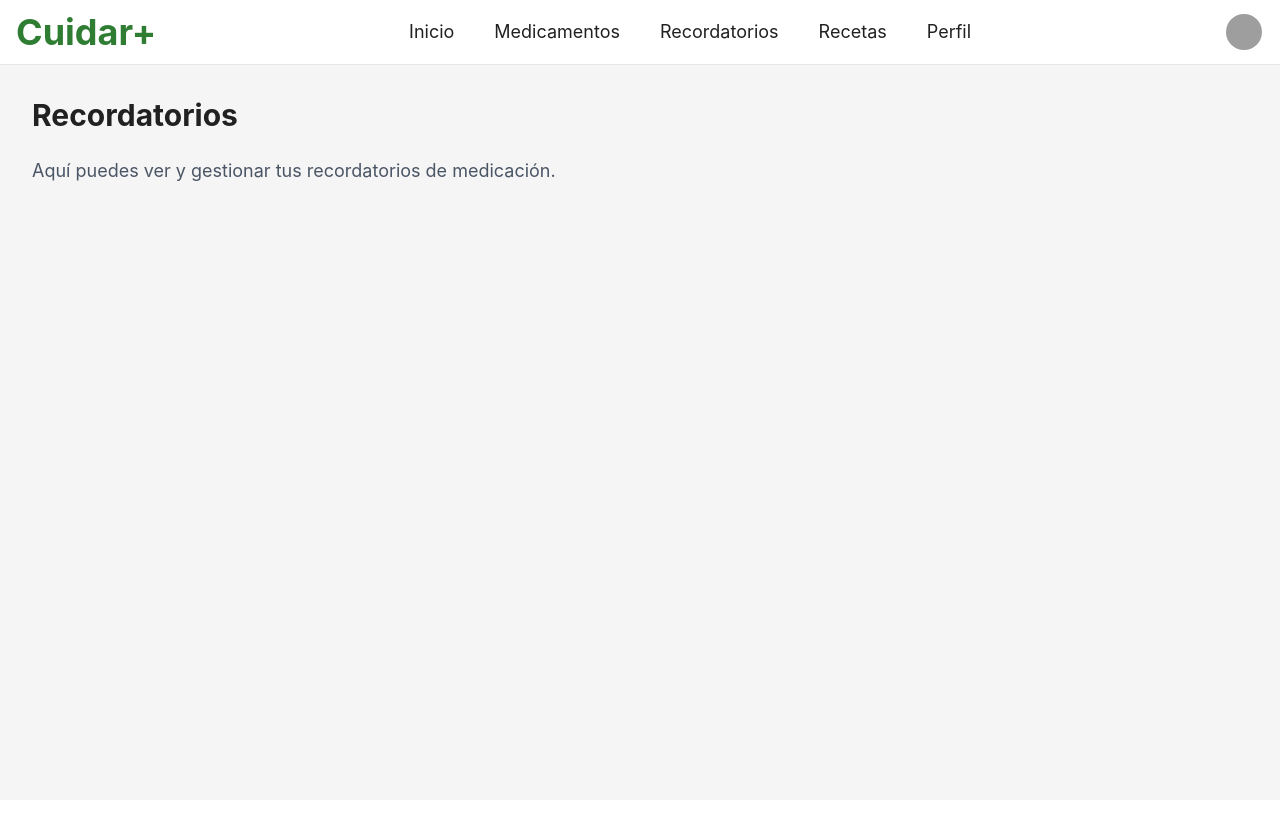
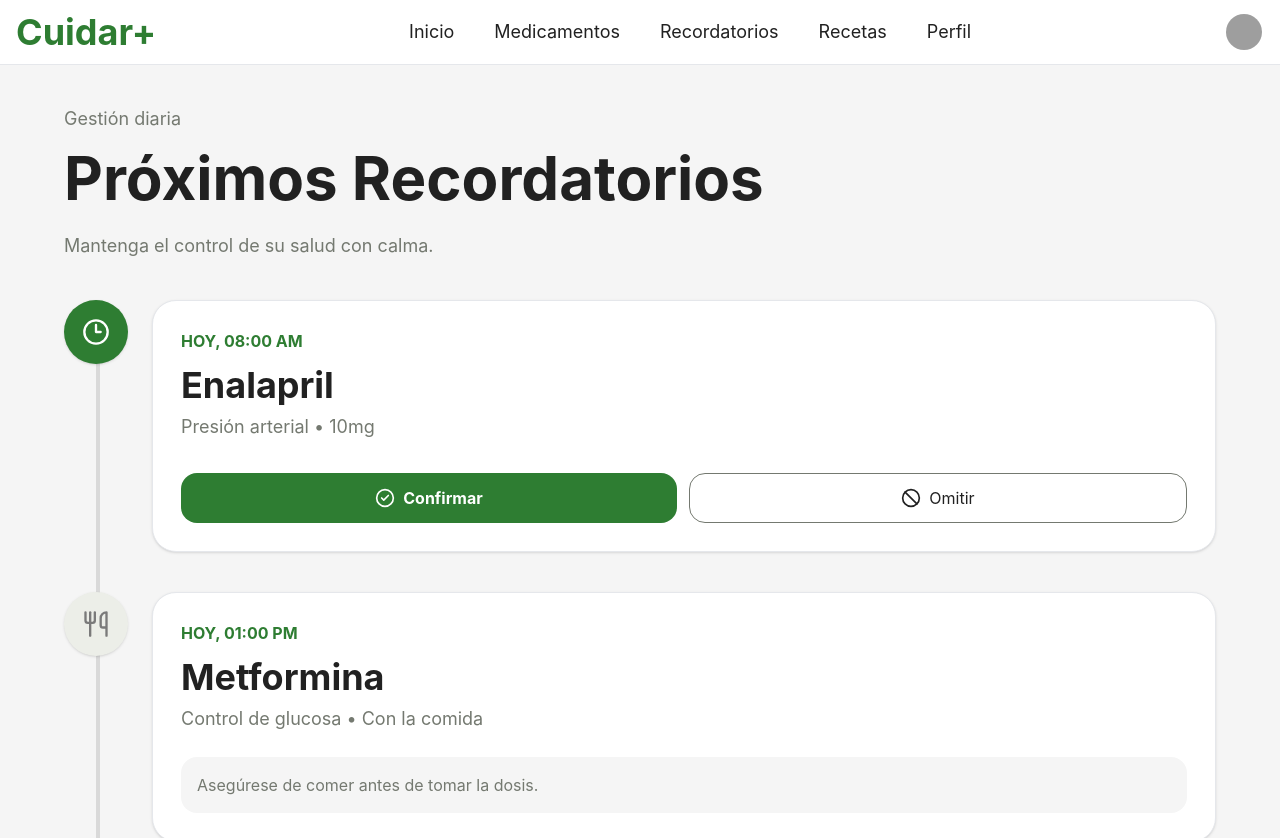
Before and after one commit to maiacabrera59-oss/Cuidar-, a React (Vite) app: page /app/recordatorios in a window 1280 px wide. Shown: the top 838 px of the page. Before the commit the page ends 800 px from the top, so only its background shows below. Built offline with nearby package versions, Linux system fonts and the light colour scheme; grey boxes are pictures that could not be loaded.

Commit message:
Agrego interfaz de recordatorios

```diff
--- a/src/pages/Recordatorios.tsx
+++ b/src/pages/Recordatorios.tsx
@@ -1,10 +1,119 @@
+import {
+  Clock3,
+  Utensils,
+  Moon,
+  CheckCircle2,
+  Ban,
+} from "lucide-react";
+
+const recordatorios = [
+  {
+    id: 1,
+    hora: "HOY, 08:00 AM",
+    titulo: "Enalapril",
+    descripcion: "Presión arterial • 10mg",
+    icono: "clock",
+    estado: "activo",
+  },
+  {
+    id: 2,
+    hora: "HOY, 01:00 PM",
+    titulo: "Metformina",
+    descripcion: "Control de glucosa • Con la comida",
+    icono: "food",
+    estado: "pendiente",
+  },
+  {
+    id: 3,
+    hora: "HOY, 09:00 PM",
+    titulo: "Atorvastatina",
+    descripcion: "Colesterol • 20mg",
+    icono: "moon",
+    estado: "pendiente",
+  },
+];
+
 export function Recordatorios() {
   return (
-    <div className="max-w-7xl mx-auto px-4 py-8">
-      <h2 className="text-3xl font-bold mb-6">Recordatorios</h2>
-      <p className="text-lg text-gray-600">
-        Aquí puedes ver y gestionar tus recordatorios de medicación.
-      </p>
-    </div>
+    <section className="max-w-6xl mx-auto py-6 md:py-10">
+      <div className="mb-10">
+        <p className="text-[#747970] text-base md:text-lg">
+          Gestión diaria
+        </p>
+
+        <h1 className="text-4xl md:text-6xl font-bold mt-2 leading-tight">
+          Próximos Recordatorios
+        </h1>
+
+        <p className="text-[#747970] mt-4 text-base md:text-lg">
+          Mantenga el control de su salud con calma.
+        </p>
+      </div>
+
+      <div className="relative">
+        <div className="absolute left-6 md:left-8 top-0 bottom-0 w-1 bg-[#D9D9D9]" />
+
+        <div className="flex flex-col gap-8 md:gap-10">
+          {recordatorios.map((item) => (
+            <div
+              key={item.id}
+              className="flex gap-4 md:gap-6 relative z-10"
+            >
+              <div
+                className={`min-w-12 md:min-w-16 h-12 md:h-16 rounded-full flex items-center justify-center shadow-sm ${
+                  item.estado === "activo"
+                    ? "bg-[#2E7D32] text-white"
+                    : "bg-[#ECEEE8] text-[#7A7A7A]"
+                }`}
+              >
+                {item.icono === "clock" && (
+                  <Clock3 size={28} />
+                )}
+
+                {item.icono === "food" && (
+                  <Utensils size={28} />
+                )}
+
+                {item.icono === "moon" && (
+                  <Moon size={28} />
+                )}
+              </div>
+
+              <div className="bg-white rounded-3xl p-5 md:p-7 border border-gray-200 shadow-sm flex-1">
+                <p className="text-sm md:text-base font-bold text-[#2E7D32] uppercase">
+                  {item.hora}
+                </p>
+
+                <h2 className="text-2xl md:text-4xl font-bold mt-3">
+                  {item.titulo}
+                </h2>
+
+                <p className="text-[#747970] mt-2 text-base md:text-lg">
+                  {item.descripcion}
+                </p>
+
+                {item.estado === "activo" ? (
+                  <div className="flex flex-col sm:flex-row gap-3 mt-8">
+                    <button className="flex-1 bg-[#2E7D32] text-white font-bold py-3 rounded-2xl hover:opacity-90 transition flex items-center justify-center gap-2">
+                      <CheckCircle2 size={20} />
+                      Confirmar
+                    </button>
+
+                    <button className="flex-1 border border-[#747970] text-[#212121] py-3 rounded-2xl hover:bg-gray-100 transition flex items-center justify-center gap-2">
+                      <Ban size={20} />
+                      Omitir
+                    </button>
+                  </div>
+                ) : (
+                  <div className="mt-6 bg-[#F5F5F5] rounded-2xl p-4 text-[#747970] text-sm md:text-base">
+                    Asegúrese de comer antes de tomar la dosis.
+                  </div>
+                )}
+              </div>
+            </div>
+          ))}
+        </div>
+      </div>
+    </section>
   );
 }
```
Also changed, not shown: 1 other file (tests, documents, lock files or other folders).
